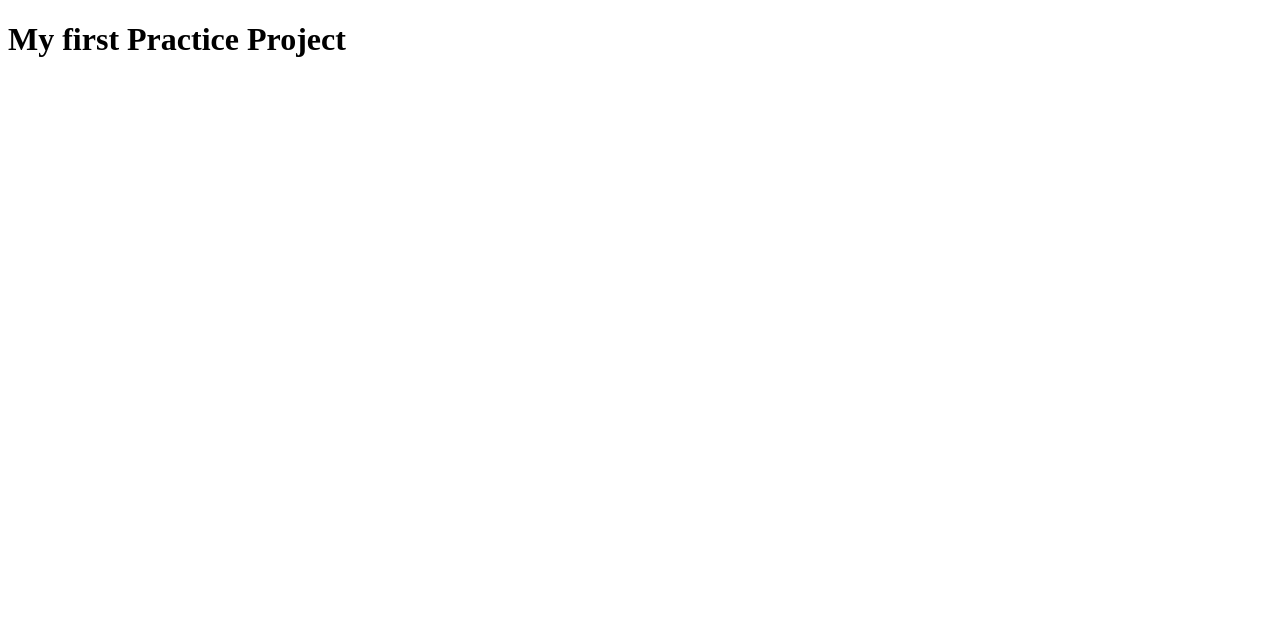
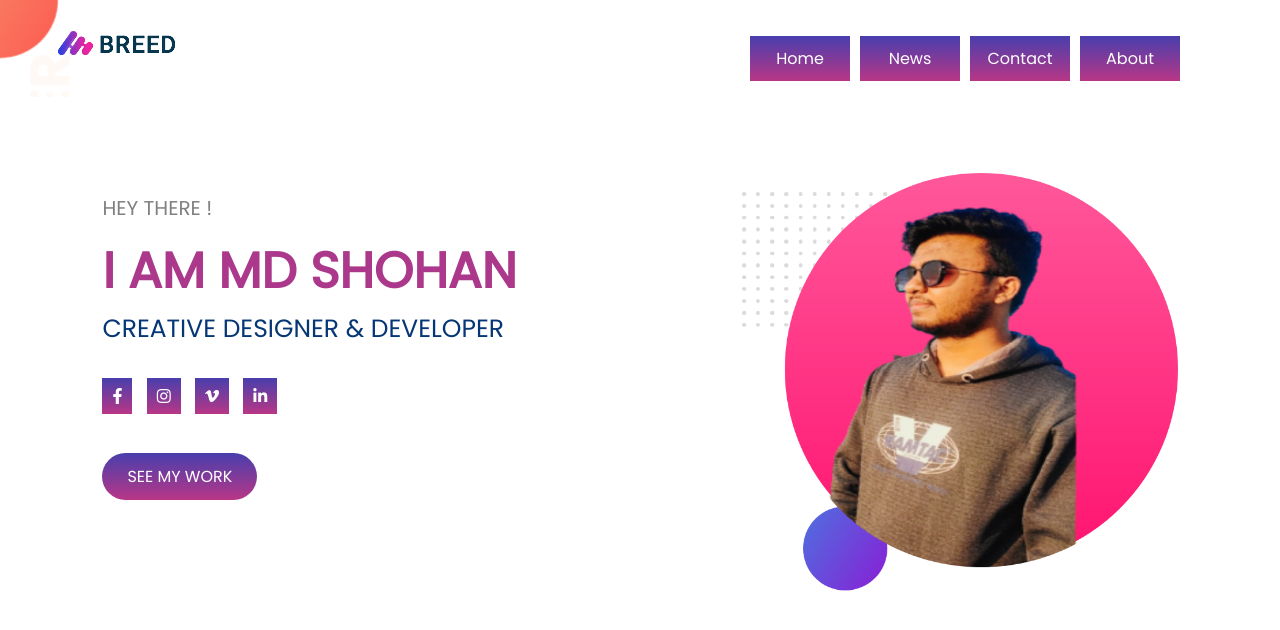
Before and after one commit to MdShohan81/first-practice-project, a plain HTML site: page index.html in a window 1280 px wide. Drawn offline with Linux system fonts and the light colour scheme.

Commit message:
header section added

```diff
--- a/index.html
+++ b/index.html
@@ -5,8 +5,55 @@
     <meta http-equiv="X-UA-Compatible" content="IE=edge">
     <meta name="viewport" content="width=device-width, initial-scale=1.0">
     <title>First Practice Project</title>
+    <link rel="stylesheet" href="https://use.fontawesome.com/releases/v5.15.4/css/all.css" integrity="sha384-DyZ88mC6Up2uqS4h/KRgHuoeGwBcD4Ng9SiP4dIRy0EXTlnuz47vAwmeGwVChigm" crossorigin="anonymous">
+    <link rel="preconnect" href="https://fonts.googleapis.com">
+    <link rel="preconnect" href="https://fonts.gstatic.com" crossorigin>
+    <link href="https://fonts.googleapis.com/css2?family=Poppins&display=swap" rel="stylesheet">
+    <link rel="stylesheet" href="style.css">
 </head>
 <body>
-    <h1>My first Practice Project</h1>
+    <!-- header section start-->
+    <header id="header-area">
+        <div id="logo-area">
+            <a href=""><img src="images/logo.png" alt=""></a>
+        </div>
+
+        <nav id="navigation-area">
+            <ul class="nav-bar">
+                <li><a href="#home">Home</a></li>
+                <li><a href="#news">News</a></li>
+                <li><a href="#contact">Contact</a></li>
+                <li><a href="#about">About</a></li>
+              </ul>
+        </nav>
+    </header>
+    <!-- header section finished-->
+
+    <!-- banner section start-->
+        <section class="banner-section">
+
+            <div class="banner">
+                <h3>HEY THERE !</h3>
+                <h1>I AM MD SHOHAN</h1>
+                <h2>CREATIVE DESIGNER & DEVELOPER</h2>
+                <div class="social-media-btn">
+                    <a href="https://www.facebook.com/81shohan/"><i class="fab fa-facebook-f"></i></a>
+                    <a href="https://www.facebook.com/81shohan/"><i class="fab fa-instagram"></i></a>
+                    <a href="https://www.facebook.com/81shohan/"><i class="fab fa-vimeo-v"></i></a>
+                    <a href="https://www.facebook.com/81shohan/"><i class="fab fa-linkedin-in"></i></a>
+                </div>
+                <a class="button" href="https://www.facebook.com/81shohan/">SEE MY WORK</a>
+            </div>
+            <div class="banner">
+                <img src="images/my-bg2.png" alt="">
+            </div>
+
+        </section>
+
+    <!-- banner section finished-->
+
+
+
+
 </body>
 </html>
--- a/style.css
+++ b/style.css
@@ -0,0 +1,90 @@
+body{
+    margin: 0%;
+    font-family: 'Poppins', sans-serif;
+}
+/* header section start*/
+#header-area{
+    display: flex;
+    margin-bottom: 50px;
+    background-image: url(images/top-banner.png);
+    background-repeat: no-repeat;
+
+}
+#logo-area{
+    width: 30%;
+    padding-left: 40px;
+    margin-top: 20px;
+}
+
+#navigation-area{
+    width: 70%;
+    margin-top: 20px;
+}
+.nav-bar{
+    display: flex;
+    justify-content: right;
+    margin-right: 100px;
+
+}
+.nav-bar li{
+    margin-left: 10px;
+    list-style-type: none;
+    display: flex;
+    background-image: linear-gradient(#483fad , #b83686);
+
+}
+.nav-bar a{
+    text-decoration: none;
+    color:white;
+    width: 80px;
+    padding: 10px;
+    text-align: center;
+
+}
+/* header section finished*/
+.banner-section{
+    display: flex;
+    padding-top:2%;
+}
+.banner{
+    width: 50%;
+    padding: 0% 8%;
+}
+.banner img{
+    width: 100%;
+}
+ h3{
+    color: gray;
+    font-size: 20px;
+    font-weight: 200;
+    margin-bottom:-30px
+}
+h1{
+    font-size: 50px;
+    color:#AB388B;
+    margin-bottom:-20px
+}
+h2{
+    color: #053675;
+    font-size: 25px;
+    font-weight: lighter;
+    margin-bottom: 30px;
+
+}
+.button{
+    text-decoration: none;
+    padding: 12px 25px;
+    background-image: linear-gradient(#483fad , #b83686);
+    color:white;
+    border-radius: 40px;
+
+}
+.social-media-btn{
+    margin-bottom: 50px;
+}
+.social-media-btn i{
+    padding: 10px 10px;
+    background-image: linear-gradient(#483fad, #b83686);
+    color: white;
+    margin-right: 10px;
+}
```
Also changed, not shown: images/about-me.png (added), images/hire-me.png (added), images/logo.png (added), images/my-bg.png (added), images/my-bg2.png (added), images/top-banner.png (added).
